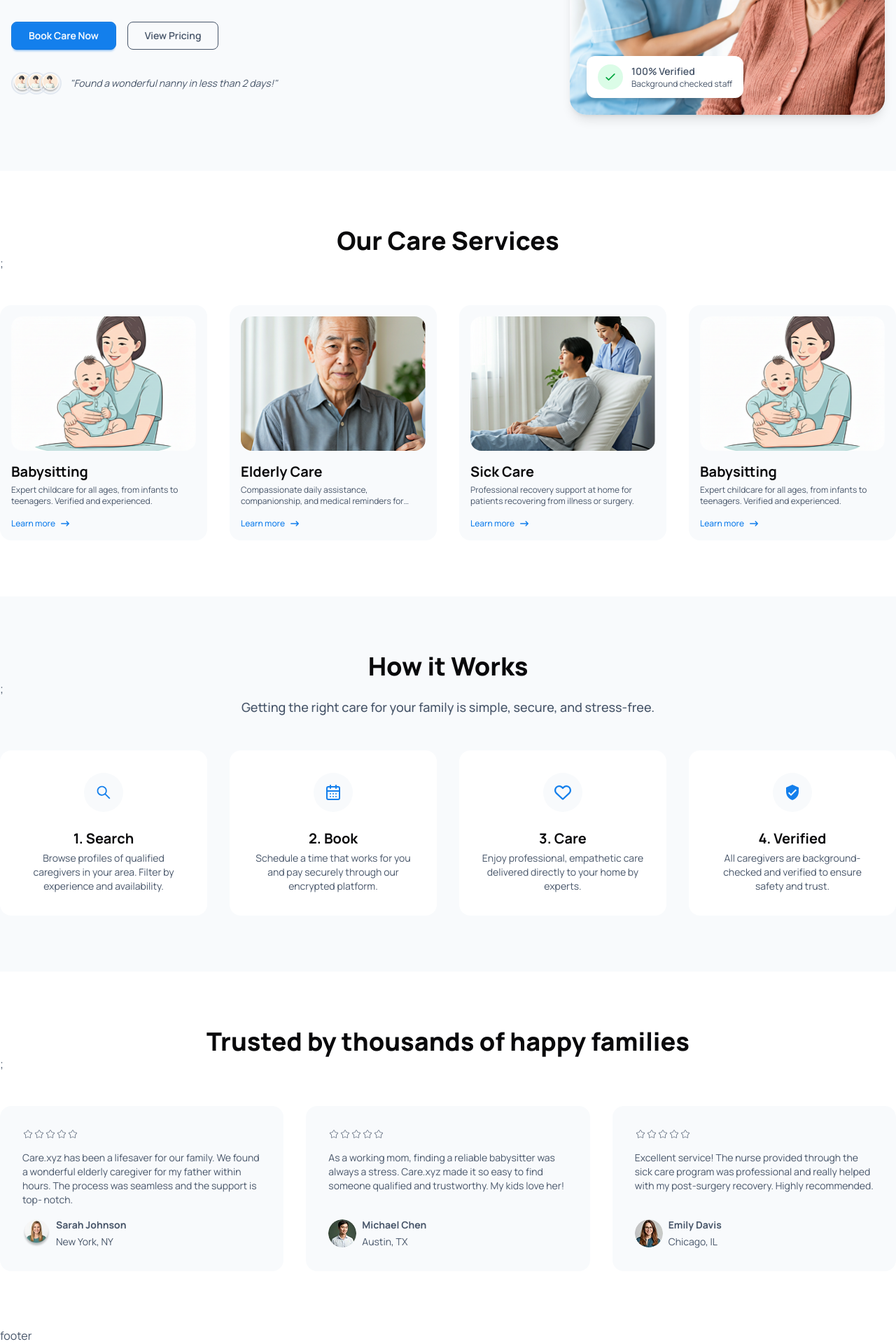
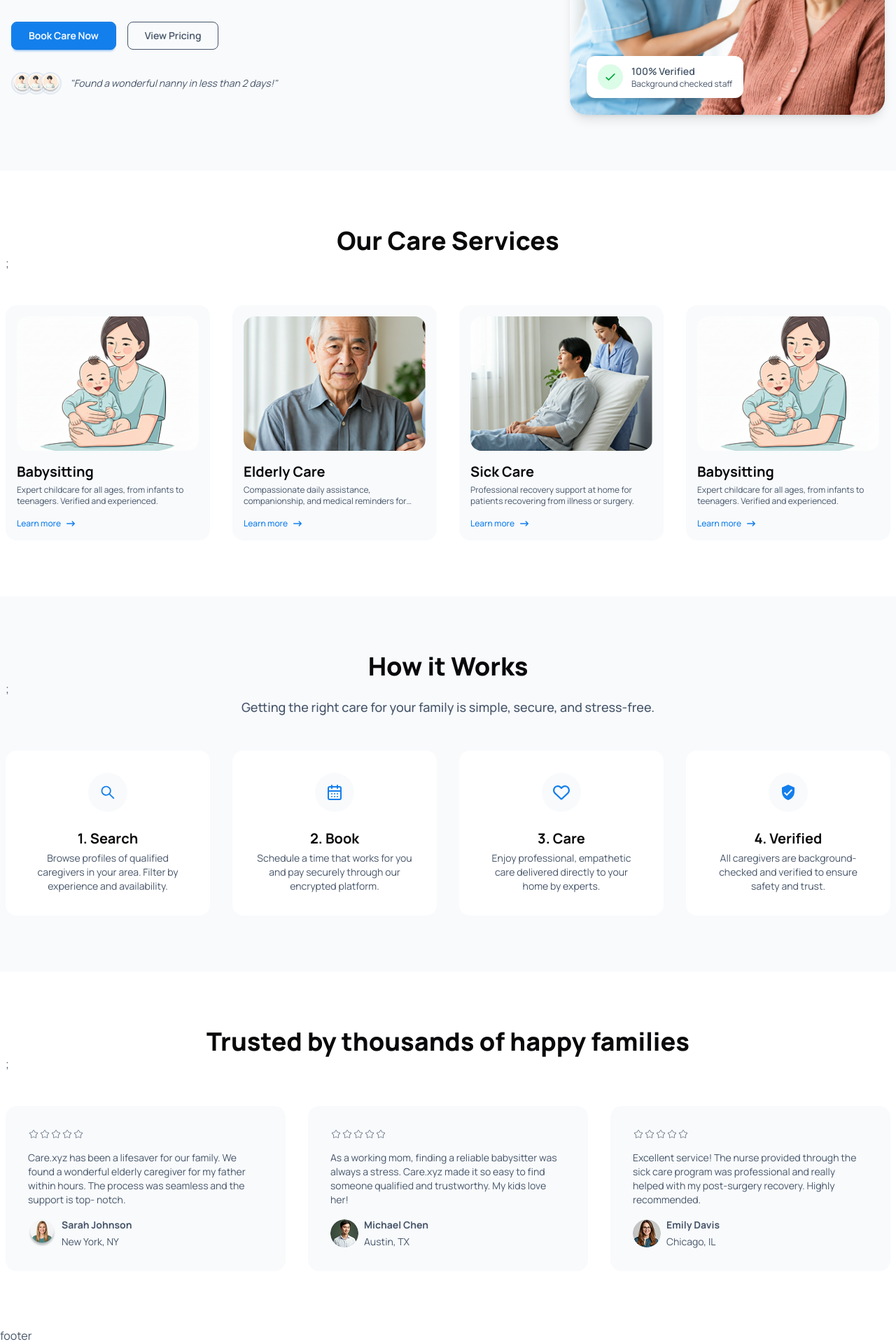
Before and after one commit to jinnahakondo/care.xyz, a Next.js app: page / in a window 1280 px wide. Shown: the part 456-2376 px from the top of the page at 70% size. Built offline with nearby package versions, Linux system fonts and the light colour scheme.

Commit message:
some update

```diff
--- a/src/components/home/HowItWorksSection.jsx
+++ b/src/components/home/HowItWorksSection.jsx
@@ -37,7 +37,7 @@ export default function HowItWorksSection() {
 
   return (
     // Section wrapper
-    <div className="bg-base-200 py-20">
+    <div className="bg-base-200 py-20 px-2">
       <div className="max-w-7xl mx-auto">
         {/* Section heading */}
         <SectionTitle
--- a/src/components/home/OurServicesSection.jsx
+++ b/src/components/home/OurServicesSection.jsx
@@ -34,7 +34,7 @@ export default function OurServicesSection() {
     },
   ];
   return (
-    <div className="max-w-7xl mx-auto py-20 ">
+    <div className="max-w-7xl mx-auto py-20 px-2">
       <SectionTitle>Our Care Services</SectionTitle>
       <div className="grid grid-cols-1 md:grid-cols-2 lg:grid-cols-4 gap-8">
         {services.map((service) => (
--- a/src/components/home/TrustedSection.jsx
+++ b/src/components/home/TrustedSection.jsx
@@ -36,7 +36,7 @@ export default function TrustedSection() {
     },
   ];
   return (
-    <div className="py-20 max-w-7xl mx-auto">
+    <div className="py-20 px-2 max-w-7xl mx-auto">
       <SectionTitle>Trusted by thousands of happy families</SectionTitle>
       <div className="grid grid-cols-1 lg:grid-cols-3 gap-8">
         {testimonials.map((testimonial, i) => (
```
